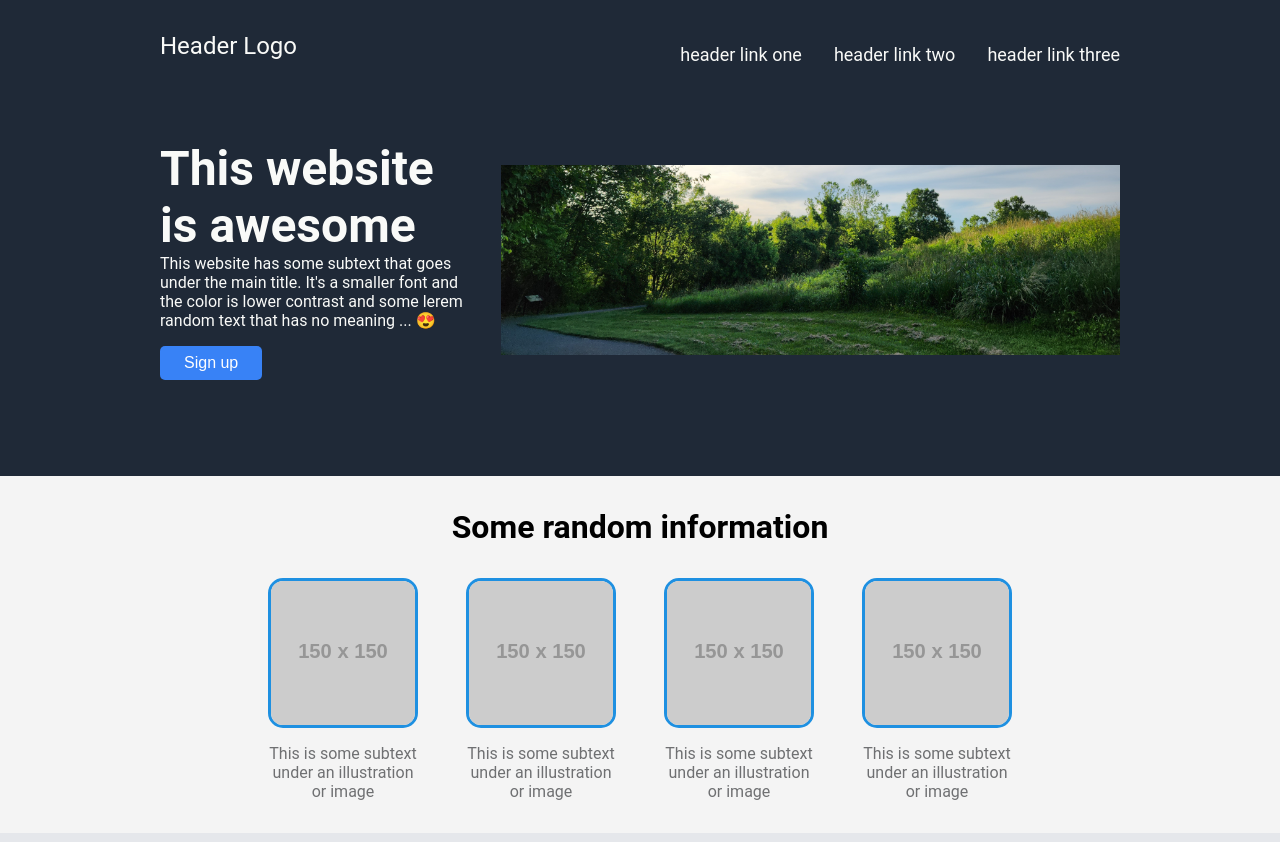
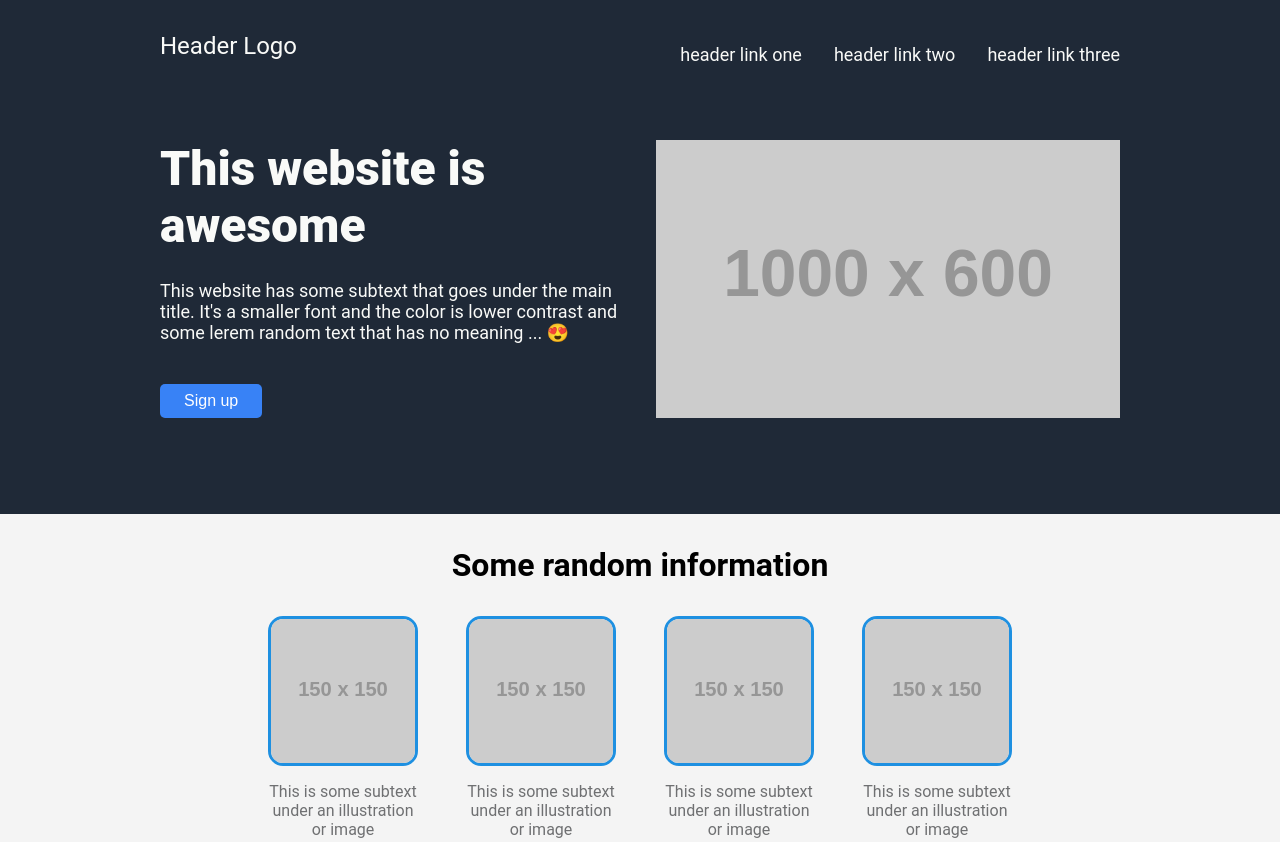
Before and after one commit to picklu/odin-foundations-landing-page, a plain HTML site: page index.html in a window 1280 px wide. Shown: the top 842 px of the page. Drawn offline with Linux system fonts and the light colour scheme; placeholder pictures from the web are drawn by us.

Commit message:
Use a 1000x600 placehold.co image for hero image

```diff
--- a/index.html
+++ b/index.html
@@ -28,7 +28,7 @@
                 <button>Sign up</button>
             </div>
             <div class="image">
-                <img src="/images/md_park_lg.png" alt="A spectacular view of a corner of a park">
+                <img src="https://placehold.co/1000x600" alt="A placeholder image from https://placehold.co">
             </div>
         </div>
     </div>
--- a/style.css
+++ b/style.css
@@ -74,7 +74,6 @@ button {
     margin: 4rem 0;
     width: 100%;
     height: 100%;
-    flex: 1;
     display: flex;
     flex-wrap: wrap;
     justify-content: space-between;
@@ -91,10 +90,11 @@ button {
 
 .hero-content-text h1 {
     font-size: 48px;
+    font-weight: 900;
 }
 
 .hero-content-text p {
-    font-size: 16px;
+    font-size: 18px;
 }
 
 .hero-content-text button {
@@ -109,7 +109,7 @@ button {
 
 .hero-content .image {
     width: 100%;
-    flex: 2;
+    flex: 1;
     display: flex;
     justify-content: flex-end;
     align-items: center;
@@ -117,7 +117,6 @@ button {
 
 .hero-content .image img{
     max-width: 100%;
-    min-width: 600px;
     height: auto;
     background-color: darkgrey;
 }
```
